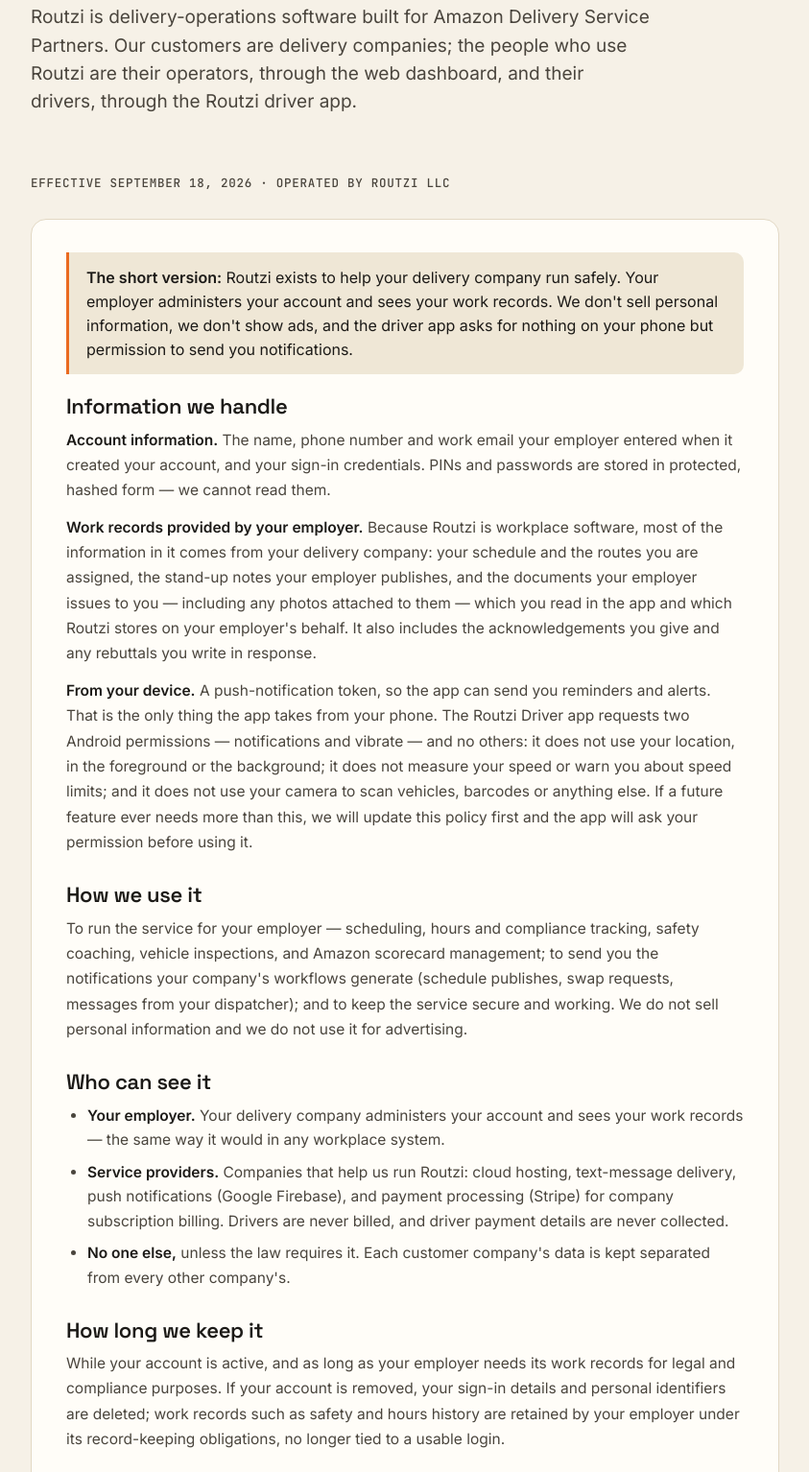
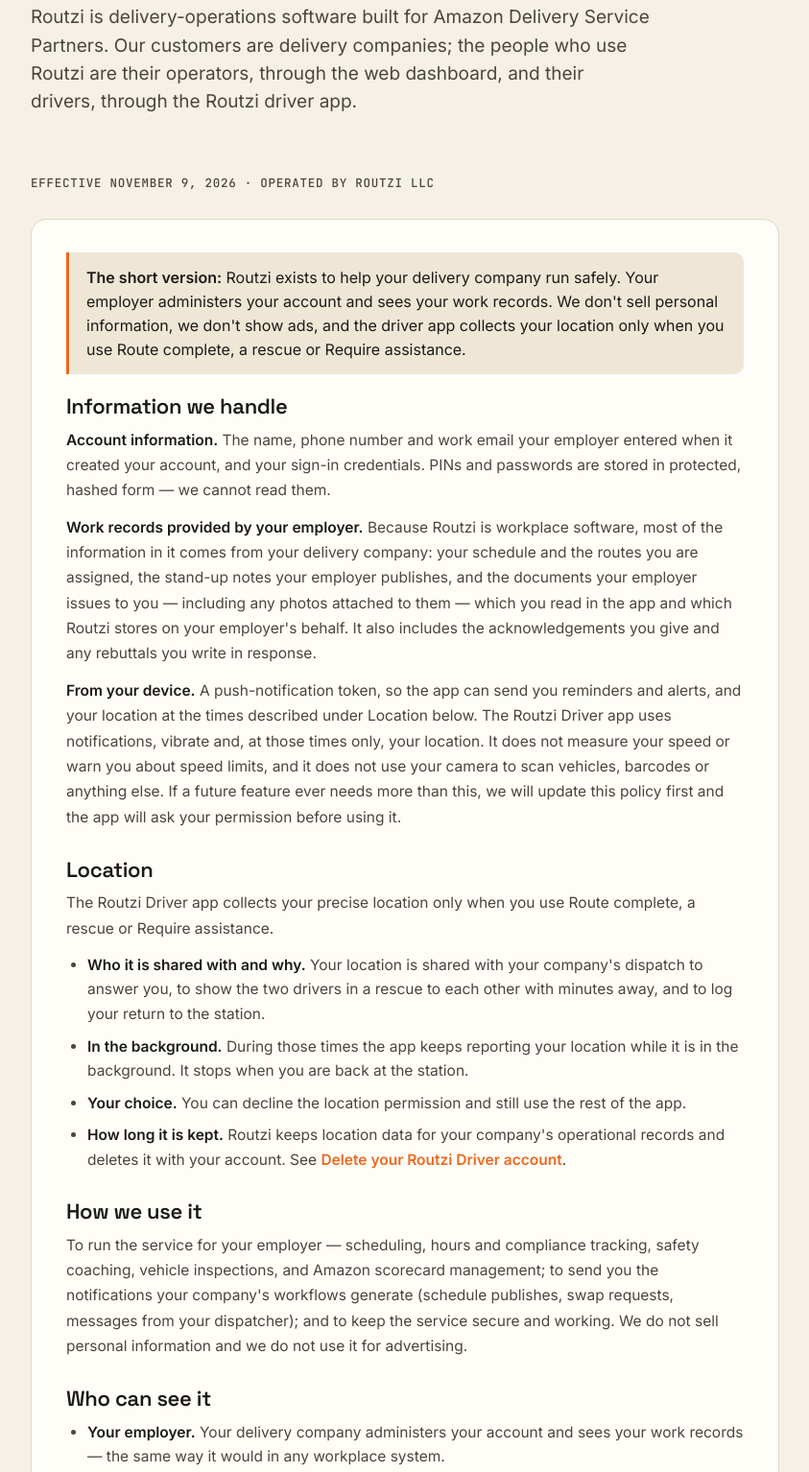
Before and after one commit to 8musa7/routzi-website, a plain HTML site: page privacy.html in a window 1280 px wide. Shown: the part 312-1846 px from the top of the page at 96% size, without its empty margins (42-885 px from the left). Drawn offline with Linux system fonts and the light colour scheme.

Commit message:
Privacy: location collection in Routzi Driver 1.2
Add a Location section and correct the lines that said the app does
not use location. List location history as deleted with the account.

Co-Authored-By: Claude Opus 5.5 <noreply@anthropic.com>

```diff
--- a/privacy.html
+++ b/privacy.html
@@ -406,14 +406,23 @@
 
 <section class="section-pad">
   <div class="wrap"><div class="legal">
-    <div class="meta">EFFECTIVE SEPTEMBER 18, 2026 · OPERATED BY ROUTZI LLC</div>
+    <div class="meta">EFFECTIVE NOVEMBER 9, 2026 · OPERATED BY ROUTZI LLC</div>
     <div class="pcard">
-      <div class="callout"><b>The short version:</b> Routzi exists to help your delivery company run safely. Your employer administers your account and sees your work records. We don't sell personal information, we don't show ads, and the driver app asks for nothing on your phone but permission to send you notifications.</div>
+      <div class="callout"><b>The short version:</b> Routzi exists to help your delivery company run safely. Your employer administers your account and sees your work records. We don't sell personal information, we don't show ads, and the driver app collects your location only when you use Route complete, a rescue or Require assistance.</div>
 
       <h2>Information we handle</h2>
       <p><b>Account information.</b> The name, phone number and work email your employer entered when it created your account, and your sign-in credentials. PINs and passwords are stored in protected, hashed form — we cannot read them.</p>
       <p><b>Work records provided by your employer.</b> Because Routzi is workplace software, most of the information in it comes from your delivery company: your schedule and the routes you are assigned, the stand-up notes your employer publishes, and the documents your employer issues to you — including any photos attached to them — which you read in the app and which Routzi stores on your employer's behalf. It also includes the acknowledgements you give and any rebuttals you write in response.</p>
-      <p><b>From your device.</b> A push-notification token, so the app can send you reminders and alerts. That is the only thing the app takes from your phone. The Routzi Driver app requests two Android permissions — notifications and vibrate — and no others: it does not use your location, in the foreground or the background; it does not measure your speed or warn you about speed limits; and it does not use your camera to scan vehicles, barcodes or anything else. If a future feature ever needs more than this, we will update this policy first and the app will ask your permission before using it.</p>
+      <p><b>From your device.</b> A push-notification token, so the app can send you reminders and alerts, and your location at the times described under Location below. The Routzi Driver app uses notifications, vibrate and, at those times only, your location. It does not measure your speed or warn you about speed limits, and it does not use your camera to scan vehicles, barcodes or anything else. If a future feature ever needs more than this, we will update this policy first and the app will ask your permission before using it.</p>
+
+      <h2>Location</h2>
+      <p>The Routzi Driver app collects your precise location only when you use Route complete, a rescue or Require assistance.</p>
+      <ul>
+        <li><b>Who it is shared with and why.</b> Your location is shared with your company's dispatch to answer you, to show the two drivers in a rescue to each other with minutes away, and to log your return to the station.</li>
+        <li><b>In the background.</b> During those times the app keeps reporting your location while it is in the background. It stops when you are back at the station.</li>
+        <li><b>Your choice.</b> You can decline the location permission and still use the rest of the app.</li>
+        <li><b>How long it is kept.</b> Routzi keeps location data for your company's operational records and deletes it with your account. See <a href="/delete-account">Delete your Routzi Driver account</a>.</li>
+      </ul>
 
       <h2>How we use it</h2>
       <p>To run the service for your employer — scheduling, hours and compliance tracking, safety coaching, vehicle inspections, and Amazon scorecard management; to send you the notifications your company's workflows generate (schedule publishes, swap requests, messages from your dispatcher); and to keep the service secure and working. We do not sell personal information and we do not use it for advertising.</p>
@@ -422,6 +431,7 @@
       <ul>
         <li><b>Your employer.</b> Your delivery company administers your account and sees your work records — the same way it would in any workplace system.</li>
         <li><b>Service providers.</b> Companies that help us run Routzi: cloud hosting, text-message delivery, push notifications (Google Firebase), and payment processing (Stripe) for company subscription billing. Drivers are never billed, and driver payment details are never collected.</li>
+        <li><b>The other driver in a rescue.</b> During a rescue, the two drivers can see each other's location and how many minutes away they are.</li>
         <li><b>No one else,</b> unless the law requires it. Each customer company's data is kept separated from every other company's.</li>
       </ul>
 
@@ -429,7 +439,7 @@
       <p>While your account is active, and as long as your employer needs its work records for legal and compliance purposes. If your account is removed, your sign-in details and personal identifiers are deleted; work records such as safety and hours history are retained by your employer under its record-keeping obligations, no longer tied to a usable login.</p>
 
       <h2>Your choices</h2>
-      <p>You can manage notifications in your device settings. For access, correction, or deletion requests, contact your employer's Routzi administrator or email <a href="/contact.html">support@routzi.com</a> — we answer deletion requests directly, and an in-app deletion option is available in the driver app. See <a href="/delete-account">Delete your Routzi Driver account</a> for the steps and for what is deleted and kept.</p>
+      <p>You can manage notifications and the location permission in your device settings. For access, correction, or deletion requests, contact your employer's Routzi administrator or email <a href="/contact.html">support@routzi.com</a> — we answer deletion requests directly, and an in-app deletion option is available in the driver app. See <a href="/delete-account">Delete your Routzi Driver account</a> for the steps and for what is deleted and kept.</p>
 
       <h2>Security</h2>
       <p>Data is encrypted in transit, access is role-based, and each company's data is isolated from every other company's. No system is perfectly secure, but we build and test for this continuously.</p>
```
Also changed, not shown: delete-account.html (+1 -1 lines).
